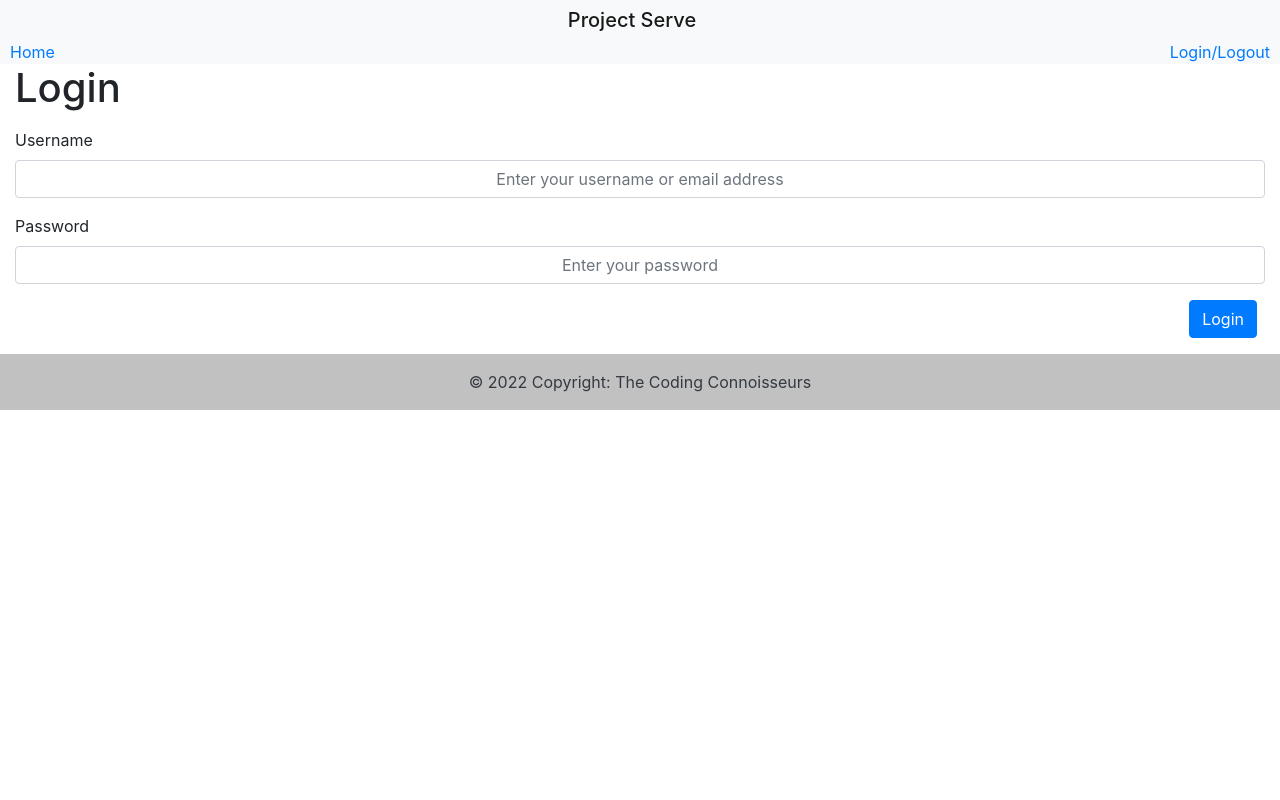
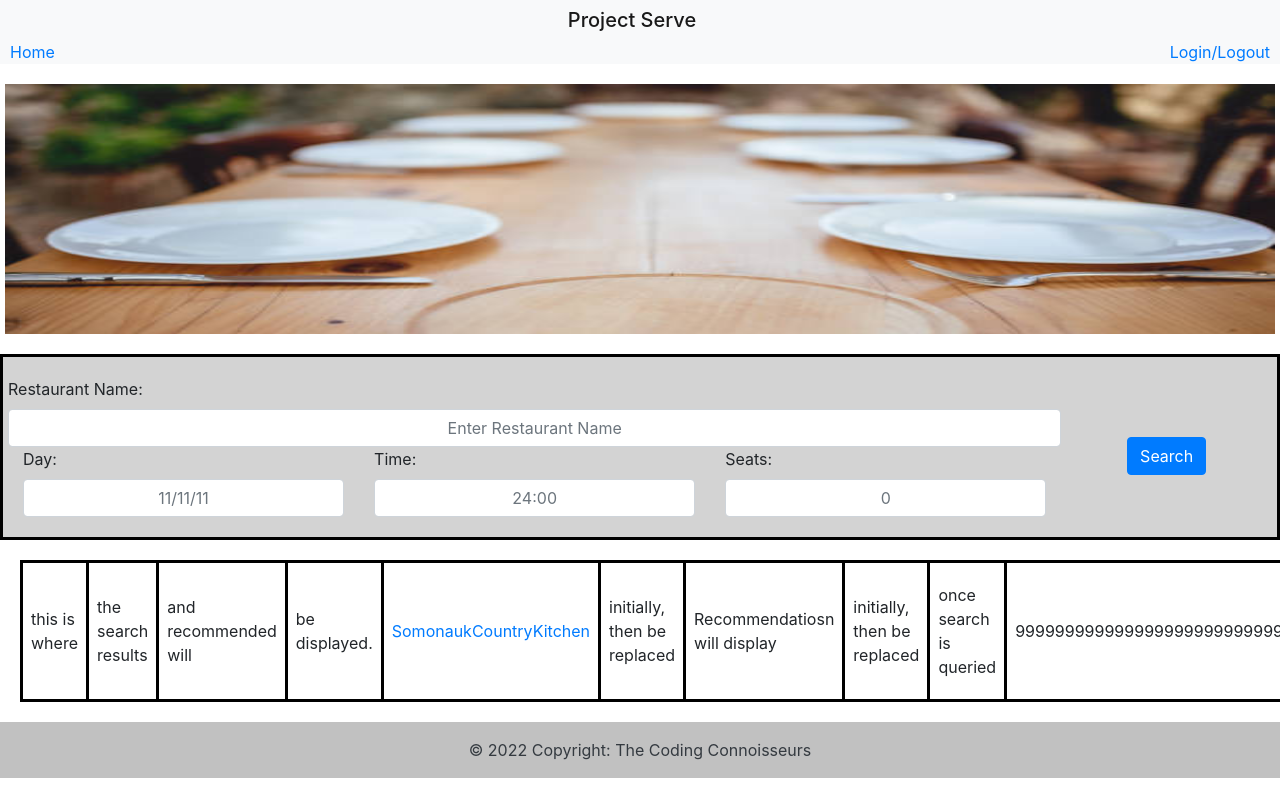
Before and after one commit to CSC4990-Project-Serve/Restaurant-Reservation-Tracker, a React (Create React App) app in the folder client/: page / in a window 1280 px wide. Built offline with nearby package versions, Linux system fonts and the light colour scheme; no server answers.

Commit message:
moved items from index to app, and made restaurant's pages protected by the login page

```diff
--- a/client/src/App.js
+++ b/client/src/App.js
@@ -1,4 +1,13 @@
-import {useEffect, useState} from "react";
+import React, {useEffect, useContext, createContext, useState, Fragment} from "react";
+import {BrowserRouter as Router, Switch, Route, Routes, Redirect, Navigate} from "react-router-dom";
+import {
+    Login,
+    Main,
+    SomonaukCountryKitchen,
+    Navbar,
+    Footer,
+} from "./components";
+import PrivateRoute from './components/routing/PrivateRoute';
 
 function App() {
 
@@ -22,13 +31,22 @@ function App() {
         return data;
     }
 
-
     return (
-        <div>
-            <h1>Hello World!</h1>
-            <p>This is a sample React component.</p>
-            <code>{JSON.stringify(user)}</code>
-        </div>
+        <Router>
+            <Fragment>
+            <Navbar/>
+            <switch>
+                <Routes>
+                    <Route path="/Login" element={<Login />} />
+                    <Route path="/" element={<Main />} />
+                    <Route path={"/SomonaukCountryKitchen"} element={<PrivateRoute/>}>
+                        <Route path={"/SomonaukCountryKitchen"} element={<SomonaukCountryKitchen />}/>
+                    </Route>
+                </Routes>
+            </switch>
+            <Footer/>
+            </Fragment>
+        </Router>
     );
 }
 
--- /dev/null
+++ b/client/src/components/routing/PrivateRoute.js
@@ -0,0 +1,12 @@
+import React from 'react';
+import { Navigate, Outlet } from 'react-router-dom';
+
+const PrivateRoute = () => {
+    const auth = null; // determine if authorized, from context or however you're doing it
+
+    // If authorized, return an outlet that will render child elements
+    // If not, return element that will navigate to login page
+    return auth ? <Outlet /> : <Navigate to="/Login" />;
+}
+
+export default PrivateRoute;
--- a/client/src/index.js
+++ b/client/src/index.js
@@ -1,31 +1,17 @@
-import React from 'react';
+import React, { useContext, createContext, useState } from "react";
 import ReactDOM from 'react-dom';
-import {BrowserRouter as Router, Route, Routes} from "react-router-dom";
-import {
-    Login,
-    Main,
-    SomonaukCountryKitchen,
-    Navbar,
-    Footer,
-} from "./components";
 import reportWebVitals from './reportWebVitals';
+import App from "./App";
 
 // Root element in HTML DOM to render React components within
 const rootElement = document.getElementById('root')
 
 ReactDOM.render(
-    <Router>
-        <Navbar/>
-        <Routes>
-            <Route path="/" element={<Login />} />
-            <Route path="/Main" element={<Main />} />
-            <Route path={"/SomonaukCountryKitchen"} element={<SomonaukCountryKitchen />}/>
-        </Routes>
-        <Footer/>
-    </Router>,
+    <App/>,
 
     rootElement
 );
+
 
 // Currently, Unused Below
 // If you want to start measuring performance in your app, pass a function
```
